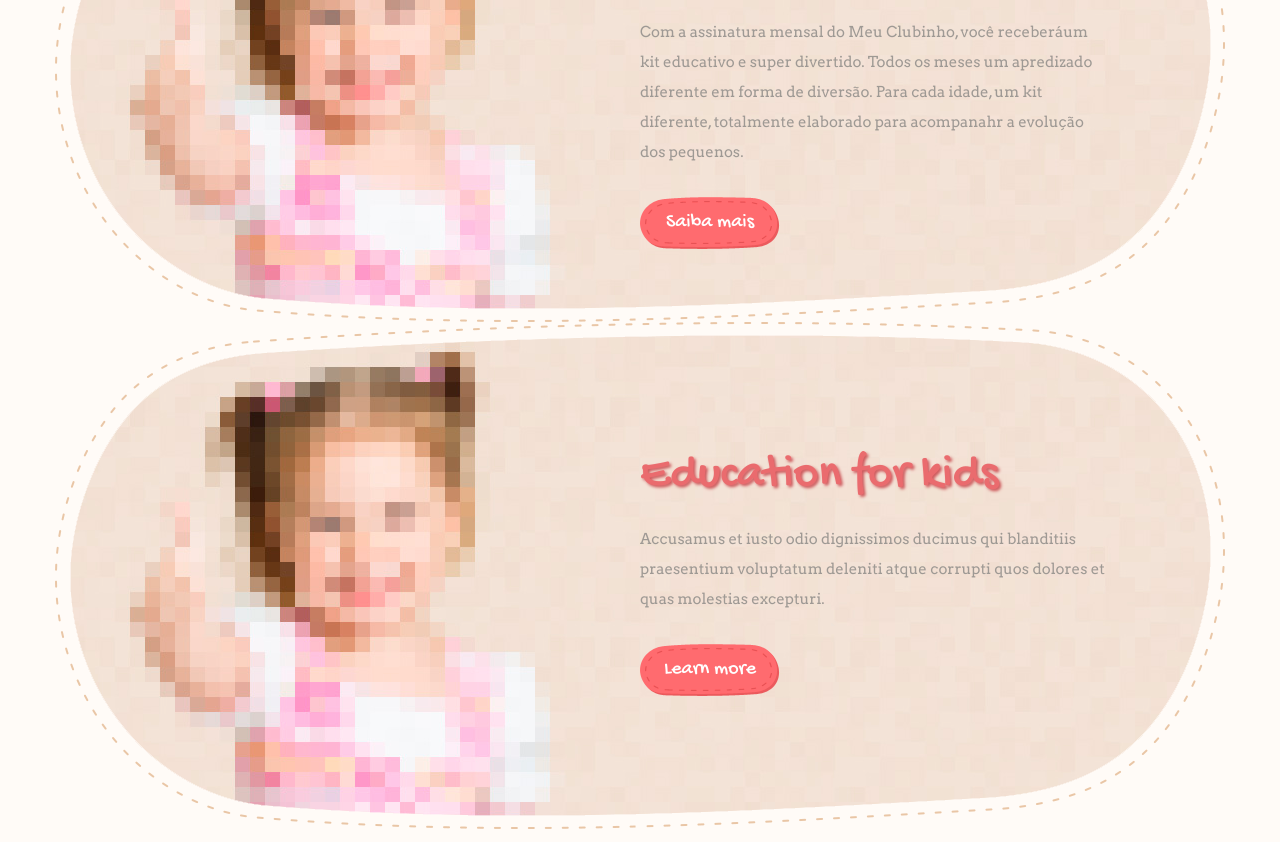
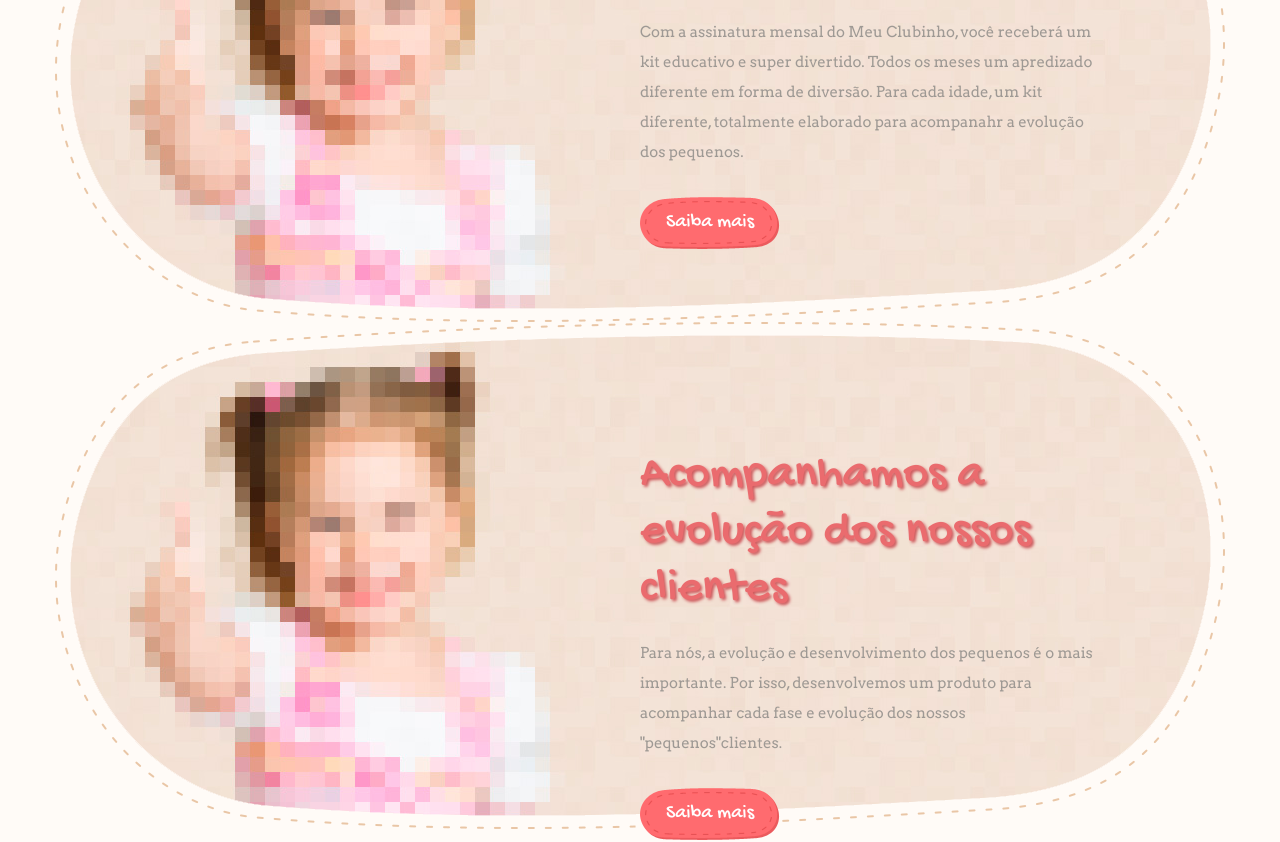
Before and after one commit to alvaropaco/meu-clubinho-ponto-com, a plain HTML site: page index.html in a window 1280 px wide. Shown: the part 447-1289 px from the top of the page. Drawn offline with nearby package versions, Linux system fonts and the light colour scheme.

Commit message:
Acompanhamos a evolução dos nossos clientes

```diff
--- a/index.html
+++ b/index.html
@@ -54,7 +54,7 @@
 							<img class="slide-mask" src="images/bg_slider-mask.png" alt="">
 							<div class="slide-info">
 								<h1><a href="#">Educação para crianças</a></h1>
-								<p>Com a assinatura mensal do <b>Meu Clubinho</b>, você receberáum kit educativo e super divertido. Todos os meses um apredizado diferente em forma de diversão. Para cada idade, um kit diferente, totalmente elaborado para acompanahr a evolução dos pequenos.</p>
+								<p>Com a assinatura mensal do <b>Meu Clubinho</b>, você receberá um kit educativo e super divertido. Todos os meses um apredizado diferente em forma de diversão. Para cada idade, um kit diferente, totalmente elaborado para acompanahr a evolução dos pequenos.</p>
 								<a class="btn red" href="#">Saiba mais</a>
 							</div>
 						</li>
@@ -62,9 +62,9 @@
 							<img class="slide" src="images/img-slide01.jpg" alt="">
 							<img class="slide-mask" src="images/bg_slider-mask.png" alt="">
 							<div class="slide-info">
-								<h1><a href="#">Education for kids</a></h1>
-								<p>Accusamus et iusto odio dignissimos ducimus qui blanditiis praesentium voluptatum deleniti atque corrupti quos dolores et quas molestias excepturi.</p>
-								<a class="btn red" href="#">Learn more</a>
+								<h1><a href="#">Acompanhamos a evolução dos nossos clientes</a></h1>
+								<p>Para nós, a evolução e desenvolvimento dos pequenos é o mais importante. Por isso, desenvolvemos um produto para acompanhar cada fase e evolução dos nossos "pequenos"clientes.</p>
+								<a class="btn red" href="#">Saiba mais</a>
 							</div>
 						</li>
 					</ul>
```
